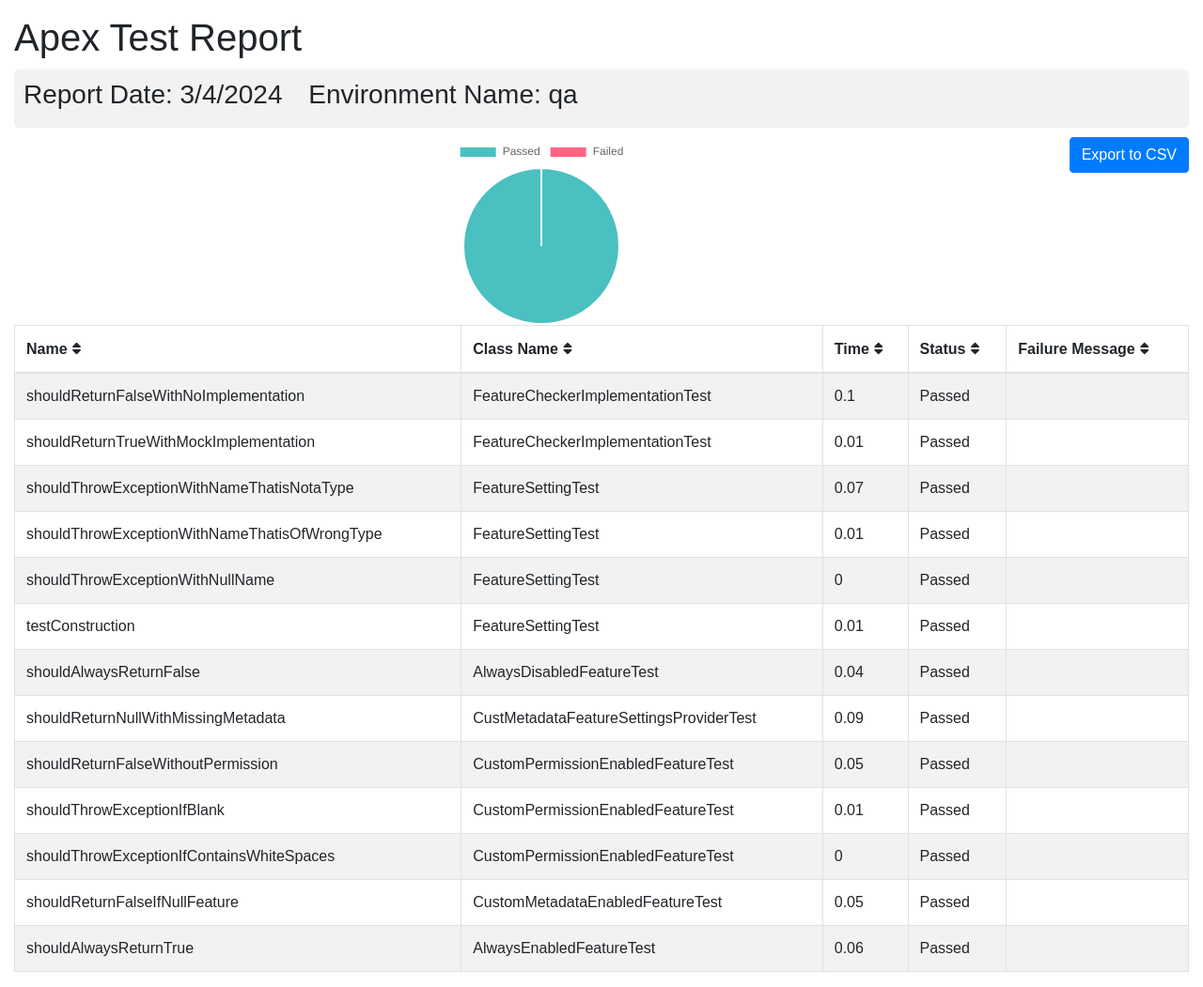
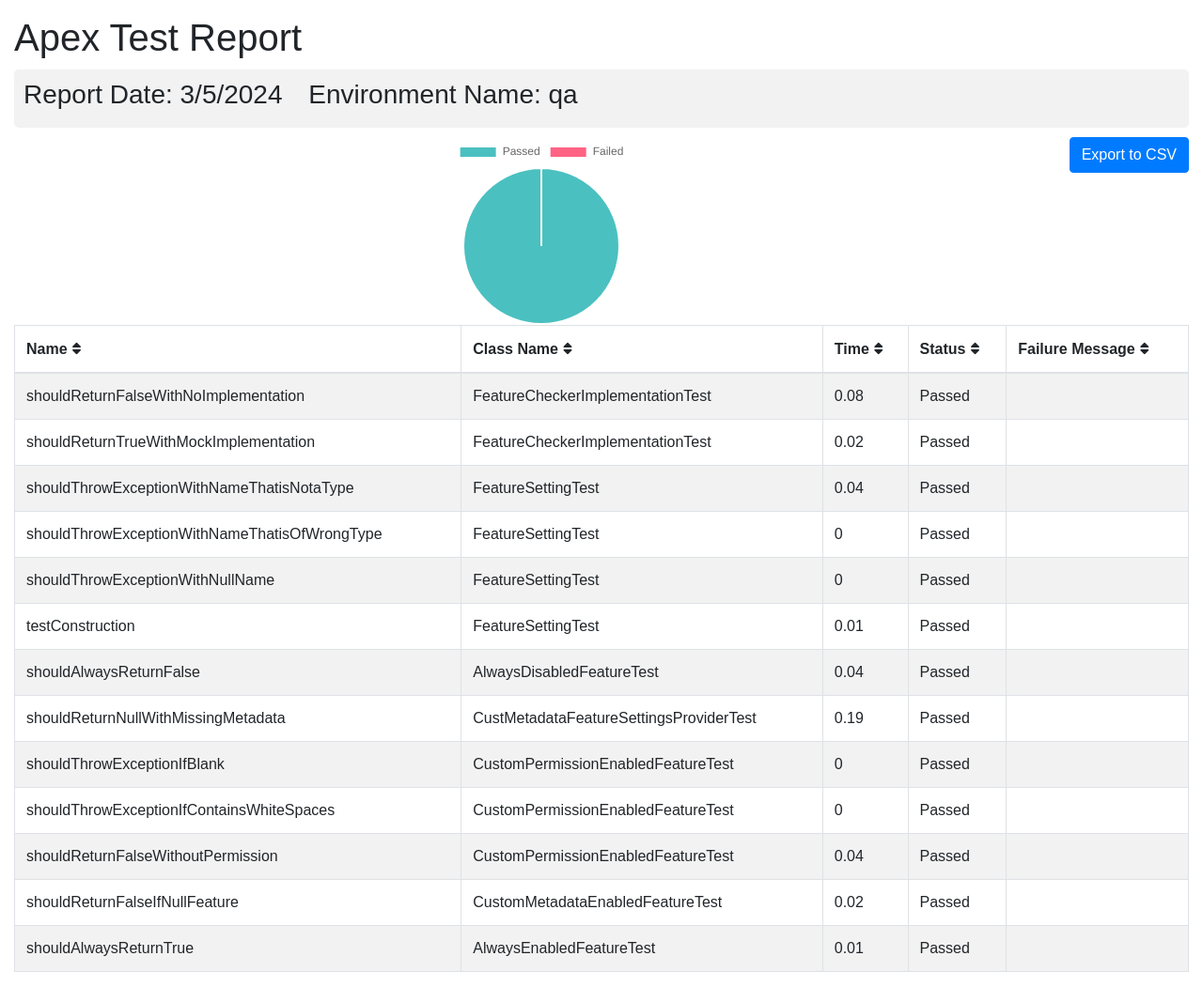
Before and after one commit to flxbl-io/sfops-dashboard, a Jekyll site: the page apextestResults/qa.html, which Jekyll copies as it is, in a window 1280 px wide. Shown: the whole page at 94% size. Built offline with Jekyll 4.4.1, drawn with Linux system fonts in a browser that asks for light colours.

Commit message:
Updated apex test results

```diff
--- a/apextestResults/qa.html
+++ b/apextestResults/qa.html
@@ -102,7 +102,7 @@
       <div class="container-fluid">
         <h1 class="mt-3">Apex Test Report</h1>
         <div class="info-card">
-        <h3>Report Date: 3/4/2024 <span style="margin-left: 20px;">Environment Name: qa</span></h3>
+        <h3>Report Date: 3/5/2024 <span style="margin-left: 20px;">Environment Name: qa</span></h3>
         </div>
         <button onclick="exportTableToCSV('testReport.csv')" class="btn btn-primary float-right">Export to CSV</button>
         <div id="chart-container">
@@ -123,28 +123,28 @@
         <tr>
           <td>shouldReturnFalseWithNoImplementation</td>
           <td>FeatureCheckerImplementationTest</td>
-          <td>0.1</td>
+          <td>0.08</td>
           <td>Passed</td>
           <td></td>
         </tr>
         <tr>
           <td>shouldReturnTrueWithMockImplementation</td>
           <td>FeatureCheckerImplementationTest</td>
-          <td>0.01</td>
+          <td>0.02</td>
           <td>Passed</td>
           <td></td>
         </tr>
         <tr>
           <td>shouldThrowExceptionWithNameThatisNotaType</td>
           <td>FeatureSettingTest</td>
-          <td>0.07</td>
+          <td>0.04</td>
           <td>Passed</td>
           <td></td>
         </tr>
         <tr>
           <td>shouldThrowExceptionWithNameThatisOfWrongType</td>
           <td>FeatureSettingTest</td>
-          <td>0.01</td>
+          <td>0</td>
           <td>Passed</td>
           <td></td>
         </tr>
@@ -172,21 +172,14 @@
         <tr>
           <td>shouldReturnNullWithMissingMetadata</td>
           <td>CustMetadataFeatureSettingsProviderTest</td>
-          <td>0.09</td>
-          <td>Passed</td>
-          <td></td>
-        </tr>
-        <tr>
-          <td>shouldReturnFalseWithoutPermission</td>
-          <td>CustomPermissionEnabledFeatureTest</td>
-          <td>0.05</td>
+          <td>0.19</td>
           <td>Passed</td>
           <td></td>
         </tr>
         <tr>
           <td>shouldThrowExceptionIfBlank</td>
           <td>CustomPermissionEnabledFeatureTest</td>
-          <td>0.01</td>
+          <td>0</td>
           <td>Passed</td>
           <td></td>
         </tr>
@@ -198,16 +191,23 @@
           <td></td>
         </tr>
         <tr>
+          <td>shouldReturnFalseWithoutPermission</td>
+          <td>CustomPermissionEnabledFeatureTest</td>
+          <td>0.04</td>
+          <td>Passed</td>
+          <td></td>
+        </tr>
+        <tr>
           <td>shouldReturnFalseIfNullFeature</td>
           <td>CustomMetadataEnabledFeatureTest</td>
-          <td>0.05</td>
+          <td>0.02</td>
           <td>Passed</td>
           <td></td>
         </tr>
         <tr>
           <td>shouldAlwaysReturnTrue</td>
           <td>AlwaysEnabledFeatureTest</td>
-          <td>0.06</td>
+          <td>0.01</td>
           <td>Passed</td>
           <td></td>
         </tr>
```
